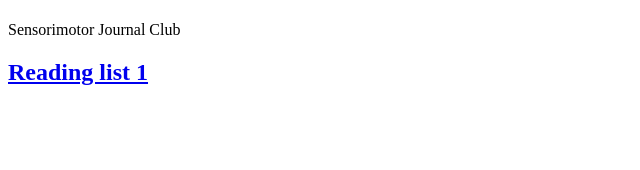
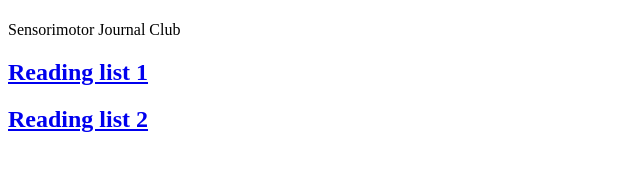
Before and after one commit to animalmodel/sensorimotor_JC, a plain HTML site: page index.html in a window 1280 px wide. Shown: the whole page, without its empty margins (0-640 px from the left). Drawn offline with Linux system fonts and the light colour scheme.

Commit message:
Update index.html

```diff
--- a/index.html
+++ b/index.html
@@ -8,7 +8,8 @@
 <body>
     <h1></h1>Sensorimotor Journal Club</h1>
     <br/>
-
     <h2><a href="list1.html">Reading list 1</a>
+    <br/>
+    <h2><a href="list2.html">Reading list 2</a>
 </body>
 </html>
```
